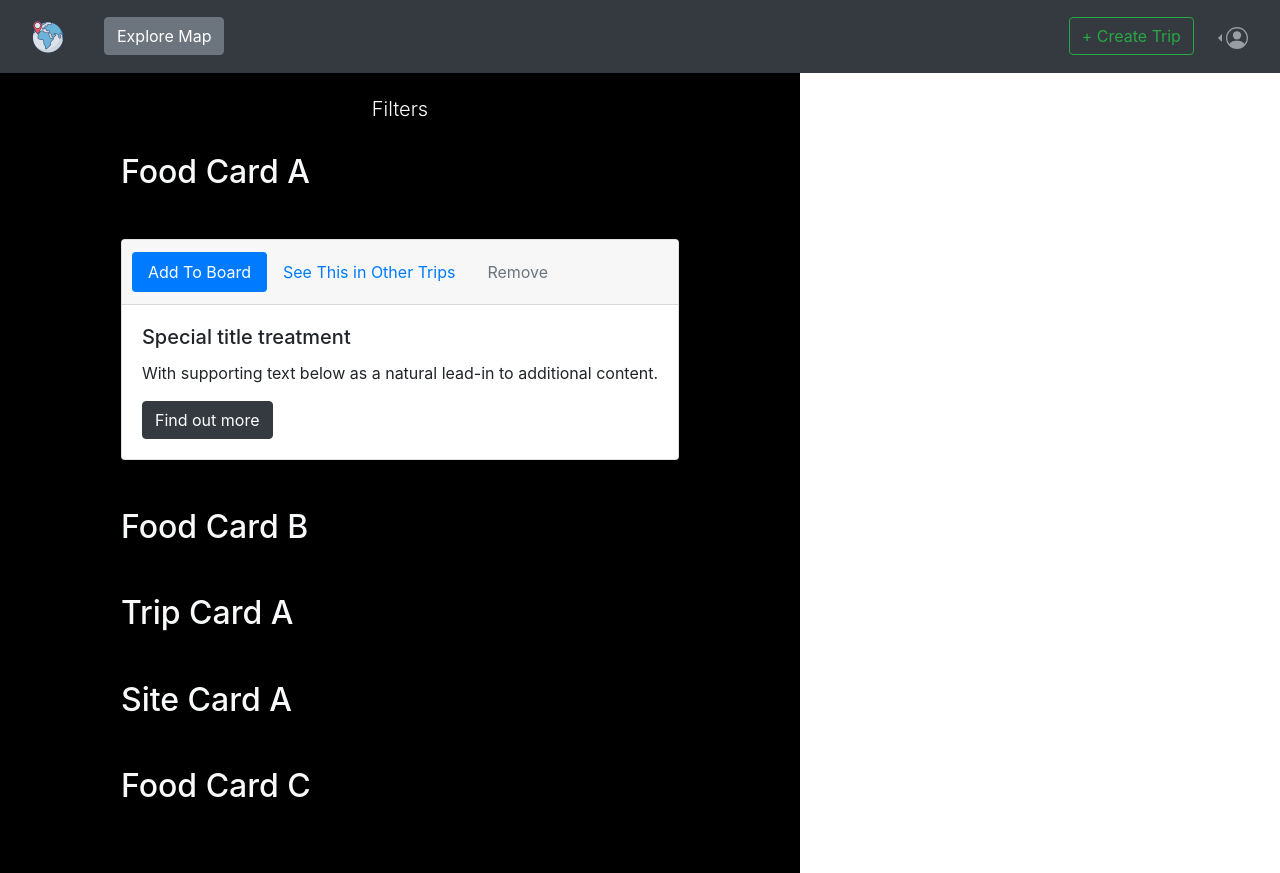
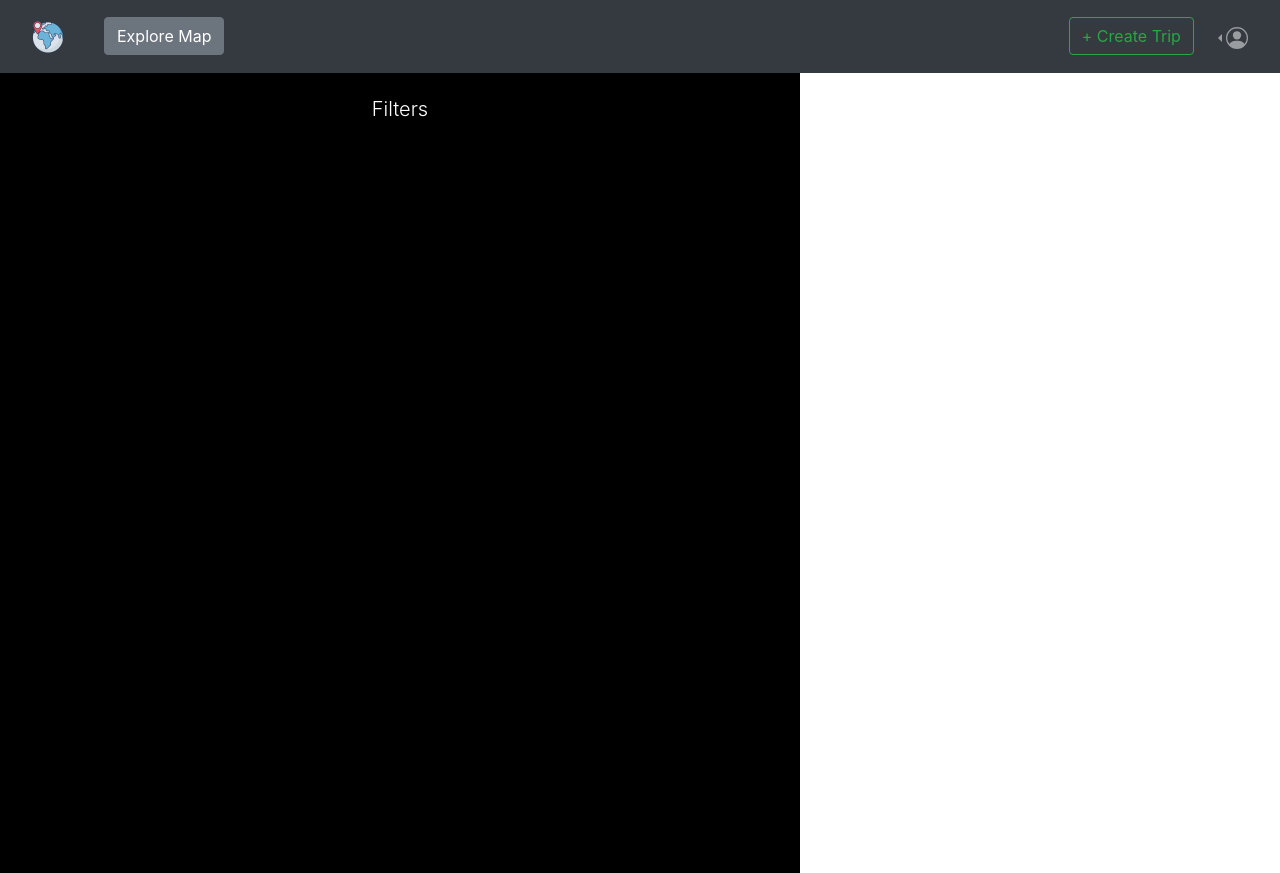
Before and after one commit to zephaniahong/travel-planner-frontend, a React (Create React App) app: page /createtrip in a window 1280 px wide. Built offline with nearby package versions, Linux system fonts and the light colour scheme; the HTML template or start-up script is replaced by a standard one.

Commit message:
Refactor to only include props.children for sidebar

```diff
--- a/src/components/SideBar.jsx
+++ b/src/components/SideBar.jsx
@@ -35,7 +35,7 @@ const StyledNavLinks = styled.a`
   color: white;
 `;
 
-export default function SideBar() {
+export default function SideBar({ children }) {
   return (
     <div>
       <SideNav>
@@ -43,24 +43,7 @@ export default function SideBar() {
           <StyledNavItem>
             <h5 className="lead">Filters</h5>
           </StyledNavItem>
-          <div>
-            <section id="section1">
-              <h2 className="text-light mb-5">Food Card A</h2>
-              <TripCards />
-            </section>
-            <section id="section2">
-              <h2 className="text-light mb-5">Food Card B</h2>
-            </section>
-            <section id="section3">
-              <h2 className="text-light mb-5">Trip Card A</h2>
-            </section>
-            <section id="section4">
-              <h2 className="text-light mb-5">Site Card A</h2>
-            </section>
-            <section id="section5">
-              <h2 className="text-light mb-5">Food Card C</h2>
-            </section>
-          </div>
+          <div>{children}</div>
         </StyledNavList>
       </SideNav>
     </div>
```
